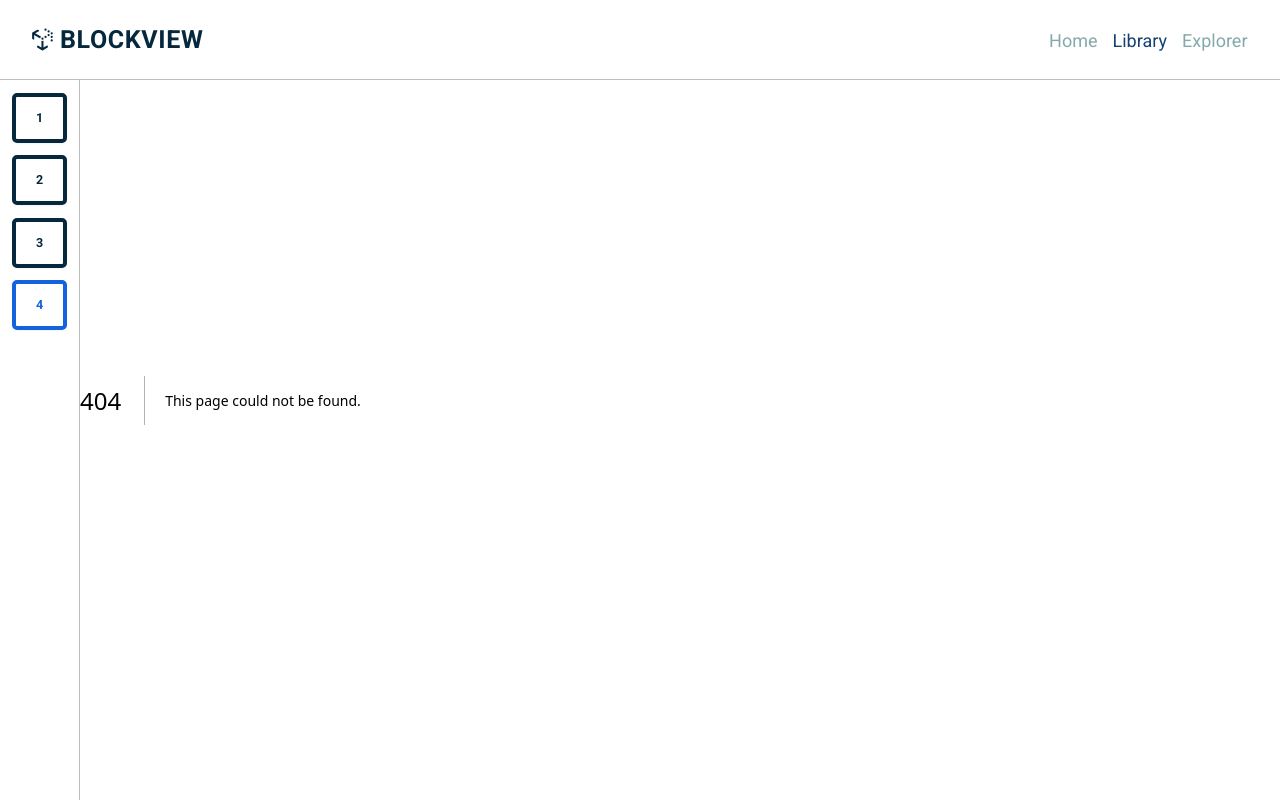
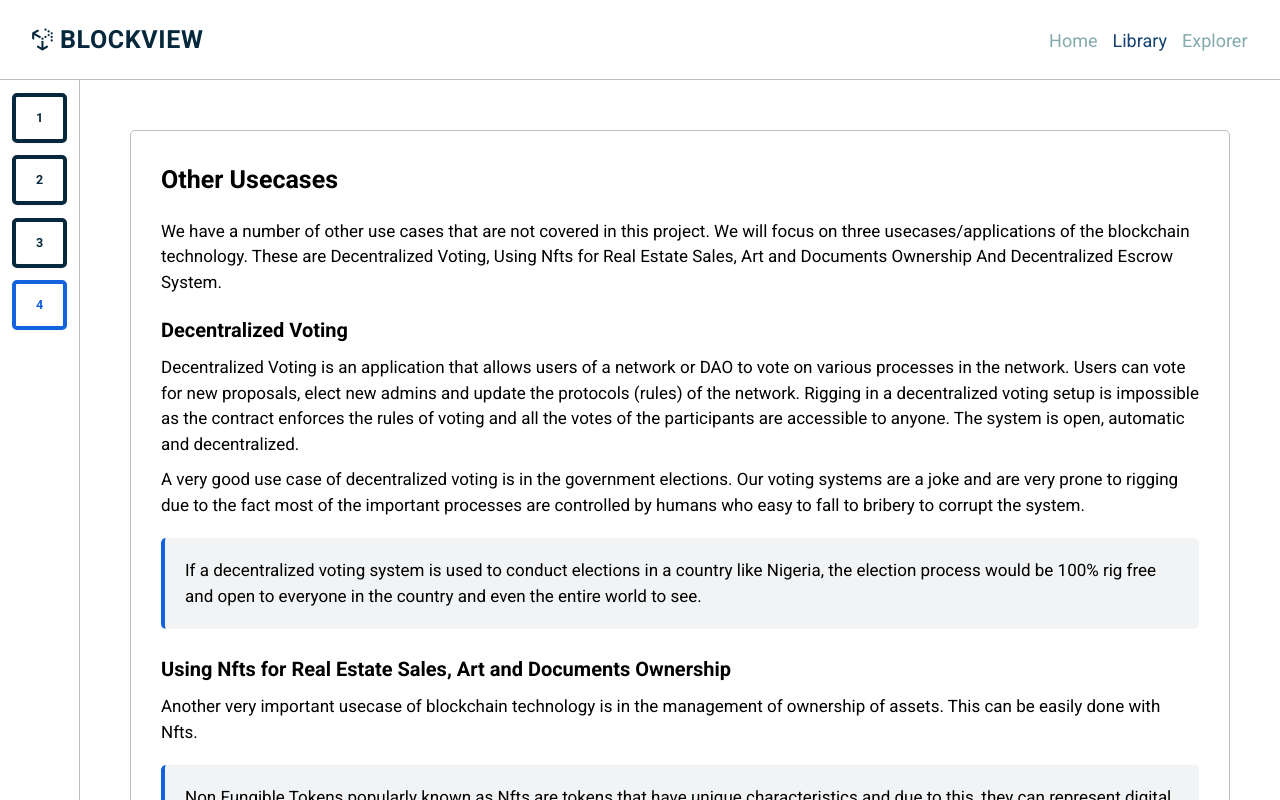
Before and after one commit to ejim11/Blockview, a Next.js app: page /library/other-use-cases in a window 1280 px wide. Before the commit this address had no page. Built offline with nearby package versions, Linux system fonts and the light colour scheme.

Commit message:
implemented the third section of the fourth chapter

```diff
--- /dev/null
+++ b/pages/library/other-use-cases/index.tsx
@@ -0,0 +1,51 @@
+import React from 'react'
+import Card from '../../../components/Card'
+
+const OtherUseCases = () => {
+
+    const prev = {
+        path: "can-an-organisation-be-decentralized"
+    }
+
+    return (
+        <Card prev={prev} next={undefined}>
+            <h3 className=" mb-[2rem] font-semibold text-[2.5rem]">Other Usecases</h3>
+            <p>
+                We have a number of other use cases that are not covered in this project. We will focus on three usecases/applications of the blockchain technology. These are Decentralized Voting, Using Nfts for Real Estate Sales, Art and Documents Ownership And Decentralized Escrow System.
+            </p>
+            <p className="mt-[2rem] mb-[1rem] font-semibold text-[2rem]">
+                Decentralized Voting
+            </p>
+            <p>
+                Decentralized Voting is an application that allows users of a network or DAO to vote on various processes in the network. Users can vote for new proposals, elect new admins and update the protocols (rules) of the network. Rigging in a decentralized voting setup is impossible as the contract enforces the rules of voting and  all the votes of the participants are accessible to anyone. The system is open, automatic and decentralized.
+            </p>
+            <p className='my-[1rem]'>A very good use case of decentralized voting is in the government elections. Our voting systems are a joke and are very prone to rigging due to the fact most of the important processes are controlled by humans who easy to fall to bribery to corrupt the system.</p>
+            <p  className="bg-[#f1f3f5] p-[2rem] rounded-lg my-[2rem] border-l-4 border-color-light-blue">
+                If a decentralized voting system is used to conduct elections in a country like Nigeria, the election process would be 100% rig free and open to everyone in the country and even the entire world to see.
+            </p>
+            <p className="mt-[2.5rem] mb-[1rem] font-semibold text-[2rem]">
+            Using Nfts for Real Estate Sales, Art and Documents Ownership
+            </p>
+            <p>Another very important usecase of blockchain technology is in the management of ownership of assets. This can be easily done with Nfts.</p>
+            <p className="bg-[#f1f3f5] p-[2rem] rounded-lg my-[2rem] border-l-4 border-color-light-blue">
+                Non Fungible Tokens popularly known as Nfts are tokens that have unique characteristics and due to this, they can represent digital ownership of some unique good on the blockchain. Literally any form of ownership or access control can managed with Nfts
+            </p>
+            <p>
+                Nfts can be used in transferring ownership of a real estate (building) from the seller to the buyer of the house. Each real estate (building) asset is unique because they all have their specific owners and address. This uniqueness allows for the use of Nfts to manage sales of these assets since they are unique too, they can act as a representation on the asset on the blockchain. Therefore, once a seller sells the nft of his asset to a buyer, he automatically transfers ownership to the buyer.
+            </p>
+            <p className='my-[1rem]'>This can be used in art and document ownership too as the nfts can be a representation of the art or document on the blockchain. Once the owner of the Nft sells it, they automatically transfer the ownership of that asset.</p>
+            <p className="bg-[#f1f3f5] p-[2rem] rounded-lg my-[2rem] border-l-4 border-color-light-blue">A startup company in Nigeria is making use of this technology to enable upload, storage and easy verification of personal documents. These documents are minted as Nfts that are stored on the blockchain thereby making them accessible to anyone in the world for verification. You can learn more about them at <a href='https://techan-a45c8.web.app' target = "blank" className='text-color-light-blue no-underline'>Techan</a>.</p>
+            <p className="mt-[2.5rem] mb-[1rem] font-semibold text-[2rem]">
+            Decentralized Escrow System
+            </p>
+            <p>
+                One of the main advantages of the blockchain technology is that it enables trust between users who do not know each other.  This fosters transactions between people in different parts of the world who do not know nor trust each other. An Escrow contract mediates this form transaction effectively thereby removing the need for a third party to mediate the transaction. Since third parties mediating transactions now are mainly  controlled humans, they are flawed because they can be corrupted.
+            </p>
+            <p className="bg-[#f1f3f5] p-[2rem] rounded-lg my-[2rem] border-l-4 border-color-light-blue">
+                I (Ejim Favour) built a decentralized escrow application that can mediate transactions between two untrusted parties. You can have a feel of it at <a href="https://escrow-dapp-2vhxykfmj-ejim11.vercel.app/" target = "blank" className='text-color-light-blue no-underline'> Escrow Dapp</a>.
+            </p>
+        </Card>
+    )
+}
+
+export default OtherUseCases
```
